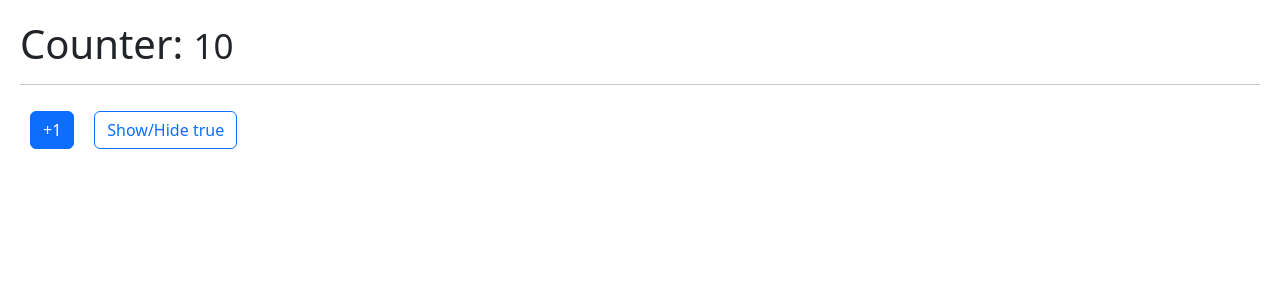
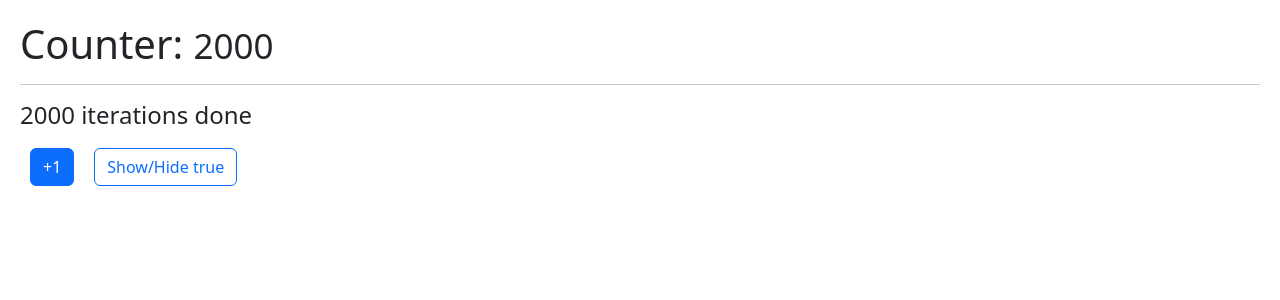
Before and after one commit to Alejandrolga02/Hook-App, a React (Vite) app: page / in a window 1280 px wide. Shown: the top 300 px of the page. Built offline with nearby package versions, Linux system fonts and the light colour scheme.

Commit message:
MemoHook component

```diff
--- /dev/null
+++ b/src/06-memos/MemoHook.jsx
@@ -0,0 +1,36 @@
+import { useMemo, useState } from "react";
+import { useCounter } from "../hooks";
+
+const heavyStuff = (iterationNumber = 100) => {
+	for (let i = 0; i < iterationNumber; i++) {
+		console.log("Ahi vamos...");
+	}
+
+	return `${iterationNumber} iterations done`;
+};
+
+export const MemoHook = () => {
+	const { counter, increment } = useCounter(2000);
+	const [show, setShow] = useState(true);
+
+	const memorizedValue = useMemo(() => heavyStuff(counter), [counter]);
+
+	return (
+		<>
+			<h1>
+				Counter: <small>{counter}</small>
+			</h1>
+
+			<hr />
+
+			<h4>{memorizedValue}</h4>
+
+			<button className="btn btn-primary" onClick={() => increment(1)}>
+				+1
+			</button>
+			<button className="btn btn-outline-primary" onClick={() => setShow(!show)}>
+				Show/Hide {JSON.stringify(show)}
+			</button>
+		</>
+	);
+};
--- a/src/main.jsx
+++ b/src/main.jsx
@@ -2,7 +2,8 @@
 import ReactDOM from "react-dom/client";
 
 import "./index.css";
-import { Memorize } from "./06-memos/Memorize";
+import { MemoHook } from "./06-memos/MemoHook";
+// import { Memorize } from "./06-memos/Memorize";
 // import { Layout } from "./05-useLayoutEffect/Layout";
 // import { FocusScreen } from "./04-useRef/FocusScreen";
 // import { MultipleCustomHooks } from "./03-examples/MultipleCustomHooks";
@@ -14,6 +15,6 @@
 
 ReactDOM.createRoot(document.getElementById("root")).render(
 	// <React.StrictMode>
-	<Memorize />
+	<MemoHook />
 	// </React.StrictMode>
 );
```
